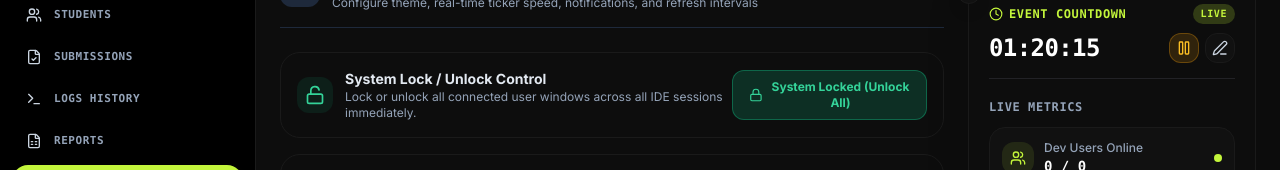
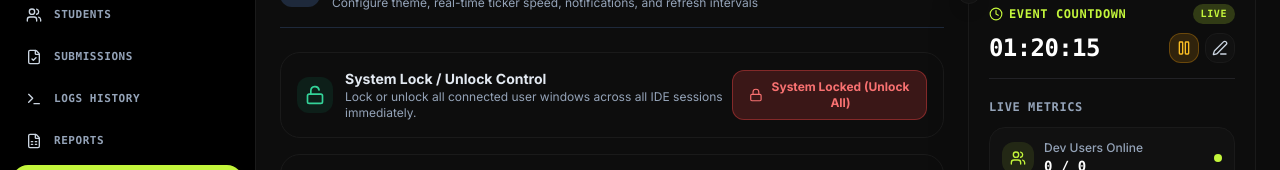
Before and after one commit to tomshibu13/codesyncdash, a React (Vite) app: page /settings in a window 1280 px wide. Shown: the part 125-295 px from the top of the page. Built offline with nearby package versions, Linux system fonts and the light colour scheme; no server answers; the database is empty.

Commit message:
setting updated

```diff
--- a/src/pages/SettingsPage.jsx
+++ b/src/pages/SettingsPage.jsx
@@ -43,8 +43,8 @@ export default function SettingsPage() {
           <button
             onClick={() => setIsSystemLocked(!isSystemLocked)}
             className={`px-4 py-2 rounded-xl text-xs font-bold transition-all flex items-center gap-2 cursor-pointer ${isSystemLocked
-              ? 'bg-red-500 text-white hover:bg-red-600 shadow-lg shadow-red-500/30'
-              : 'bg-emerald-500/20 text-emerald-400 border border-emerald-500/40 hover:bg-emerald-500/30'
+              ? 'bg-green-500 text-white hover:bg-green-600 shadow-lg shadow-green-500/30'
+              : 'bg-red-500/20 text-red-400 border border-red-500/40 hover:bg-red-500/30'
               }`}
           >
             {isSystemLocked ? (
```
